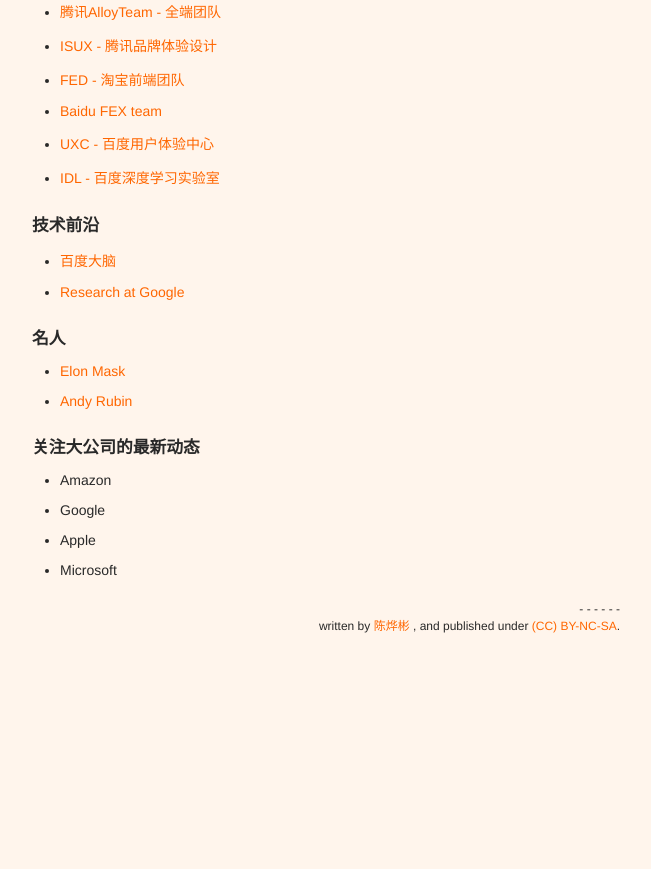
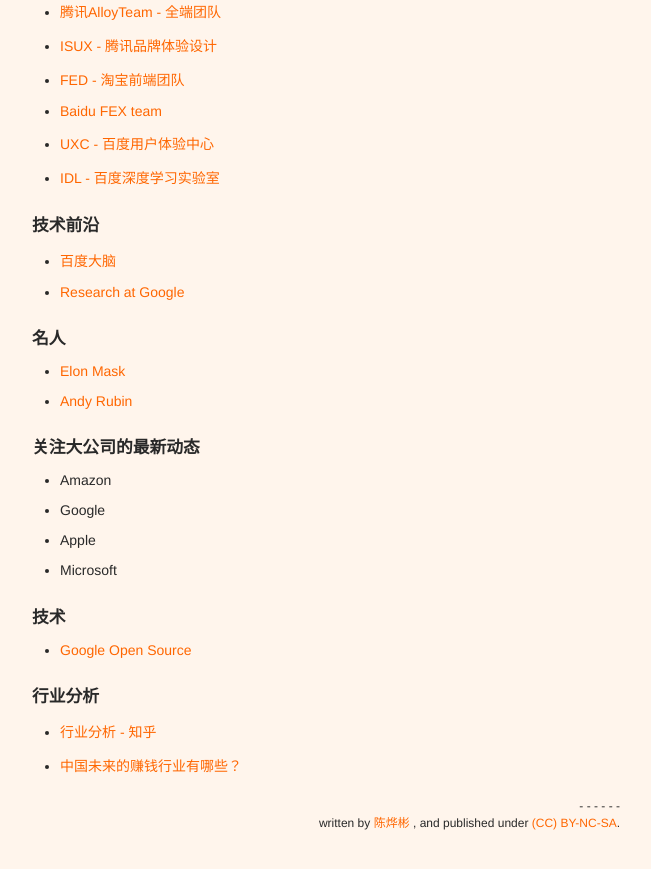
Before and after one commit to xianyuxmu/xianyuxmu.github.io, a Jekyll site: the page built from _posts/2017-03-24-my-infomation-management-system.md, in a window 1280 px wide and 900 px high, scrolled down 1065 px. Shown: the top 869 px of the window, without its empty margins (314-965 px from the left). Built offline with Jekyll 4.4.1, drawn with Linux system fonts in a browser that asks for light colours; comment, search, counter and statistics services are not loaded; before the commit the page ends 1768 px from its top, so only the background shows below that.

Commit message:
add some contents

```diff
--- a/_posts/2017-03-24-my-infomation-management-system.md
+++ b/_posts/2017-03-24-my-infomation-management-system.md
@@ -70,3 +70,13 @@
 - Google
 - Apple
 - Microsoft
+
+### 技术
+
+- [Google Open Source](https://opensource.google.com/)
+
+
+### 行业分析
+
+- [行业分析 - 知乎](https://www.zhihu.com/topic/19595918/hot)
+- [中国未来的赚钱行业有哪些？](https://www.zhihu.com/question/23560166)
```
